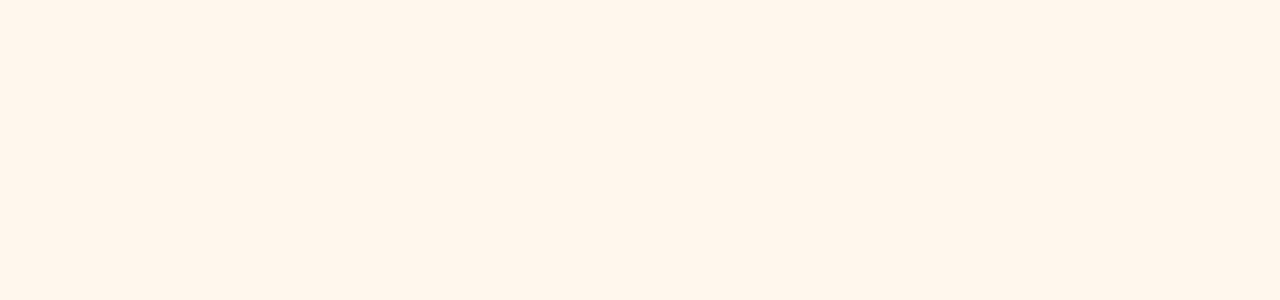
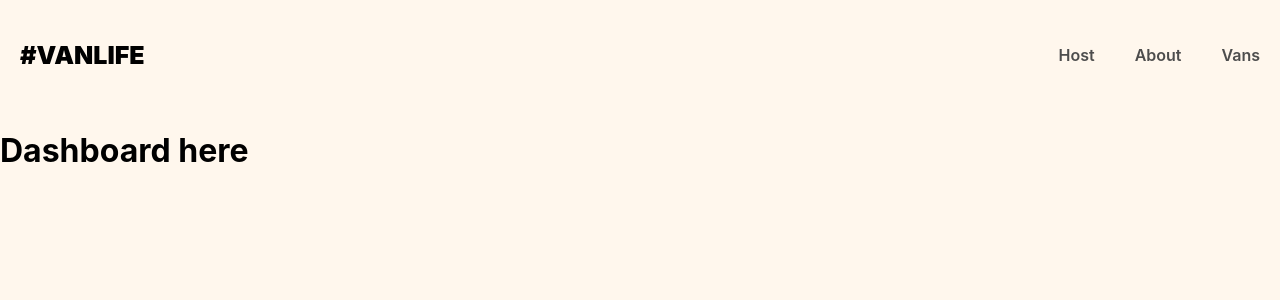
Before and after one commit to shantdashjian/van-life, a React (Vite) app: page /host in a window 1280 px wide. Before the commit this address had no page. Shown: the top 300 px of the page. Built offline with nearby package versions, Linux system fonts and the light colour scheme; what miragejs would draw is missing.

Commit message:
Bootstrap Host and its pages

```diff
--- a/src/components/Header.jsx
+++ b/src/components/Header.jsx
@@ -6,6 +6,7 @@ export default function Header() {
     <header>
       <Link className="site-logo" to="/">#VanLife</Link>
       <nav>
+        <Link to="/host">Host</Link>
         <Link to="/about">About</Link>
         <Link to="/vans">Vans</Link>
       </nav>
--- a/src/index.jsx
+++ b/src/index.jsx
@@ -3,11 +3,15 @@ import ReactDOM from 'react-dom/client';
 import { BrowserRouter, Routes, Route, Link } from "react-router-dom"
 import Home from "./pages/Home"
 import About from "./pages/About"
-import Vans from "./pages/Vans"
-import VanDetail from "./pages/VanDetail"
 import Layout from "./components/Layout"
 
+import Dashboard from './pages/Host/Dashboard'
+import Income from './pages/Host/Income'
+import Reviews from './pages/Host/Reviews'
+
 import "./server"
+import Vans from './pages/Vans/Vans'
+import VanDetail from './pages/Vans/VanDetail'
 
 function App() {
   return (
@@ -18,6 +22,9 @@ function App() {
           <Route path="/about" element={<About />} />
           <Route path="/vans" element={<Vans />} />
           <Route path="/vans/:id" element={<VanDetail />} />
+          <Route path="/host" element={<Dashboard />} />
+          <Route path="/host/income" element={<Income />} />
+          <Route path="/host/reviews" element={<Reviews />} />
         </Route>
       </Routes>
     </BrowserRouter>
--- /dev/null
+++ b/src/pages/Host/Dashboard.jsx
@@ -0,0 +1,7 @@
+import React from "react"
+
+export default function Dashboard() {
+  return (
+    <h1>Dashboard here</h1>
+  )
+}
--- /dev/null
+++ b/src/pages/Host/Income.jsx
@@ -0,0 +1,7 @@
+import React from "react"
+
+export default function Income() {
+  return (
+    <h1>Income here</h1>
+  )
+}
--- /dev/null
+++ b/src/pages/Host/Reviews.jsx
@@ -0,0 +1,7 @@
+import React from "react"
+
+export default function Reviews() {
+  return (
+    <h1>Reviews here</h1>
+  )
+}
```
Also changed, not shown: src/pages/Vans/VanDetail.jsx (renamed from src/pages/VanDetail.jsx), src/pages/Vans/Vans.jsx (renamed from src/pages/Vans.jsx).
